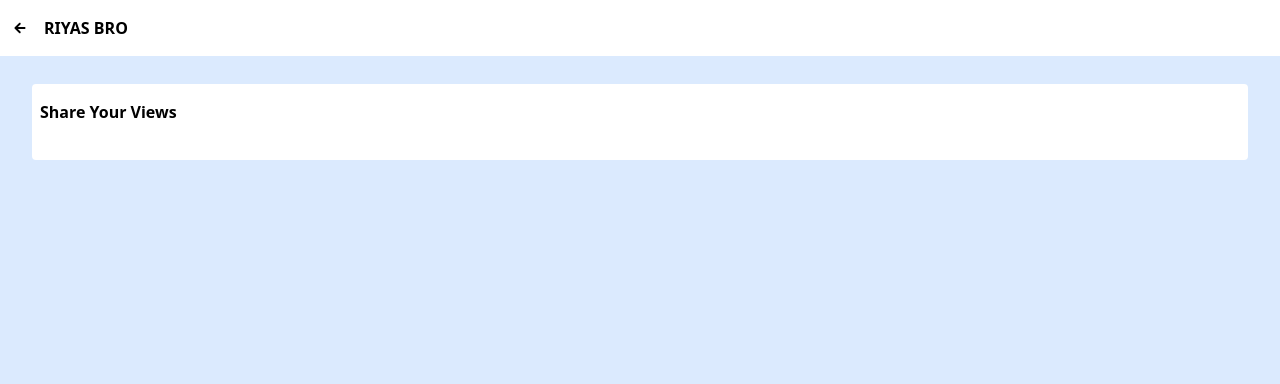
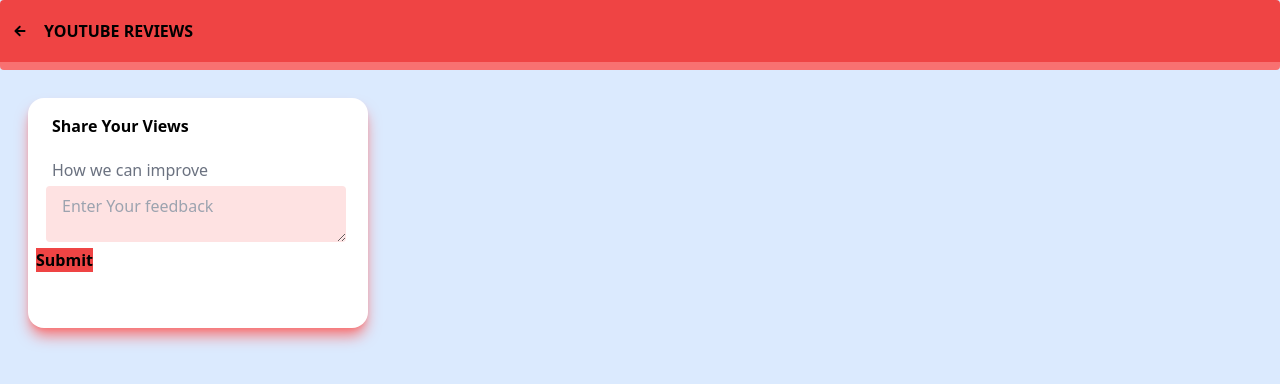
Before and after one commit to Its-Riyas-28/Feedback-App, a Next.js app: page /reviews/youtube in a window 1280 px wide. Shown: the top 384 px of the page. Built offline with nearby package versions, Linux system fonts and the light colour scheme; what @designbycode/tailwindcss-text-shadow would draw is missing.

Commit message:
Refactor: Organize project structure and updated code

```diff
--- a/src/app/page.js
+++ b/src/app/page.js
@@ -7,42 +7,42 @@
 export default function Home() {
   return (
     <div className="w-full md:1/2 ">
-      <header className="h-[186px] desktopui:h-[500px] bg-green-500 p-5 text-center border-b-8 border-green-400 items-center justify-center">
+      <header className="h-[186px]  bg-green-500 p-5 text-center border-b-8 border-green-400 items-center justify-center">
 
         <div>
-                <h3 className="font-semibold text-2xl absolute mr-[80px] inset-x-0 top-[70px]  desktopui:top-[190px] desktopui:text-5xl text-shadow text-shadow-green-900">Hi,</h3>
-                <h3 className="font-semibold text-2xl absolute ml-[70px] inset-x-0 top-[70px] text-green-200 desktopui:top-[190px] desktopui:text-5xl text-shadow text-shadow-black-900">I'm Riyas</h3>
+                <h3 className="font-semibold text-2xl absolute mr-[80px] inset-x-0 top-[70px]   text-shadow text-shadow-green-900">Hi,</h3>
+                <h3 className="font-semibold text-2xl absolute ml-[70px] inset-x-0 top-[70px] text-green-200 text-shadow text-shadow-black-900">I'm Riyas</h3>
         </div>
 
         <div>
-              <Image src="https://github.com/Its-Riyas-28.png" sizes="100%" width={100} height={100} priority alt="profile" className="w-[120px] desktopui:w-[350px]  desktopui:top-[300px] desktopui:h-[350px] h-[120px] top-[120px] absolute m-auto inset-x-0 shadow-lg border-1 border-black shadow-black rounded-full"/>
+              <Image src="https://github.com/Its-Riyas-28.png" sizes="100%" width={100} height={100} priority alt="profile" className="w-[120px] h-[120px] top-[120px] absolute m-auto inset-x-0 shadow-lg border-1 border-black shadow-black rounded-full"/>
         </div>
 
 
       </header>
 
-      <div className="bg-gray-100 desktopui:h-[1790px] desktop:h-[769px] laptop:h-[559px] h-[370px] w-full md:1/2">
+      <div className="tablet:ml-[530px] sm:ml-[15px] mt-[120px] h-[370px] w-[400px] md:1/2">
 
-        <div className=" bg-white box-shadow border-2 border-green-100 shadow-2xl shadow-green-400 p-4 ml-4 mr-4 desktopui:mt-[240px]  desktopui:ml-[50px]  desktopui:h-[600px] desktopui:mr-[50px] mt-[70px] rounded-2xl">
-          <div className="font-semibold desktopui:text-5xl">Share Your Views</div>
+        <div className=" bg-white box-shadow border-2 border-green-100 shadow-2xl shadow-green-400 p-4 ml-4 mr-4 mt-[70px] rounded-2xl">
+          <div className="font-semibold">Share Your Views</div>
 
-        <ul className="py-3 desktopui:py-[40px]">
+        <ul className="py-3">
 
           <li className="relative">
 
-            <div><SiYoutube className="text-red-500 text-2xl desktopui:top-[40px]  desktopui:ml-[70px] desktopui:text-7xl absolute top-[22px] ml-4"/></div>
+            <div><SiYoutube className="text-red-500 text-2xl absolute top-[22px] ml-4"/></div>
 
-            <Link href={'/reviews/youtube'} className="border-2 border-red-100 rounded-2xl                   desktopui:px-[120px] desktopui:py-[50px] desktopui:text-5xl desktopui:ml-[40px] desktopui:mr-[40px]
+            <Link href={'/reviews/youtube'} className="border-2 border-red-100 rounded-2xl
                             items-center space-x-4 px-4 py-5 box-shadow shadow-lg
                           shadow-red-500 flex p-2 pl-[50px]">Youtube Reviews</Link>
           </li>
 
-          <li className="relative py-5 desktopui:py-[50px]">
+          <li className="relative py-5">
 
-            <div><MdEvent className="text-purple-500 text-2xl desktopui:ml-[70px] desktopui:top-[100px] desktopui:text-7xl absolute top-[42px] ml-4"/></div>
+            <div><MdEvent className="text-purple-500 text-2xl  absolute top-[42px] ml-4"/></div>
 
             <div className="border-2 border-red-100 rounded-2xl
-                            items-center space-x-4 px-4 py-5 box-shadow shadow-lg desktopui:px-[120px] desktopui:py-[50px] desktopui:text-5xl desktopui:ml-[40px] desktopui:mr-[40px]
+                            items-center space-x-4 px-4 py-5 box-shadow shadow-lg
                           shadow-purple-500 flex p-2 pl-[50px]">Event Reviews</div>
           </li>
 
--- a/src/app/reviews/layout.jsx
+++ b/src/app/reviews/layout.jsx
@@ -1,5 +1,4 @@
 import { Inter } from "next/font/google";
-import JackIcon from '../../components/jackicon';
 
 
 // import "./globals.css";
@@ -15,7 +14,7 @@
   return (
     <div>
       <div>
-       <JackIcon appTitle={'Riyas bro'}/>
+
        </div>
       {children}
       </div>
--- a/src/app/reviews/youtube/page.jsx
+++ b/src/app/reviews/youtube/page.jsx
@@ -1,11 +1,52 @@
+"use client"
 import React from 'react'
+import { useRouter } from 'next/navigation';
+import { IoMdArrowRoundBack } from "react-icons/io";
 
 function YouTubeReview() {
+  const router = useRouter();
   return (
-    <div className='bg-white mt-7 rounded py-9 mx-8 pl-2 pt-4 '>
-        <h4 className='font-semibold'>Share Your Views</h4>
+    <div className="w-full md:1/2 ">
+    <header className=" h-[70px]  bg-red-500  border-b-8 border-red-400 py-4  rounded flex px-3 space-x-4 items-center">
+        <button type='button' onClick={() => router.back()}><IoMdArrowRoundBack /> </button>
+          <h3 className='font-semibold uppercase'>Youtube Reviews</h3>
+          </header>
+
+
+    <div className='bg-white ml-7 mt-7 w-[340px] rounded-2xl py-9 pl-2 pt-4 shadow-red-400 shadow-lg '>
+        <h4 className='font-semibold pl-4 '>Share Your Views</h4>
+
+        <form action='' className='my-5'>
+          <div>
+          <label htmlFor='improve' className='block text-gray-500 pl-4 '>How we can improve</label>
+          <textarea placeholder='Enter Your feedback' className='bg-red-100 w-[300px] px-4 pt-2 mt-1 rounded ml-[10px]'></textarea>
+          </div>
+
+
+          <div>
+            <button type='button' className='bg-red-500 font-semibold font-sans'>Submit</button>
+          </div>
+        </form>
+    </div>
     </div>
   )
 }
 
 export default YouTubeReview
+
+
+// "use client"
+// import { useRouter } from 'next/navigation';
+//import React from 'react'
+//import { IoMdArrowRoundBack } from "react-icons/io";
+
+//function jackicon({appTitle}) {
+  //const router = useRouter();
+  //return (
+
+    //<header className=" bg-red-500  border-b-8 border-red-400 py-4 w-[425px] rounded flex px-3 space-x-4 items-center">
+      //  <button type='button' onClick={() => router.back()}><IoMdArrowRoundBack /></button>
+        //    <h3 className='font-semibold uppercase'>{appTitle}</h3>
+          //  </header>
+  //);
+//}
--- a/src/components/jackicon.jsx
+++ /dev/null
@@ -1,17 +0,0 @@
-"use client"
-import { useRouter } from 'next/navigation';
-import React from 'react'
-import { IoMdArrowRoundBack } from "react-icons/io";
-
-function jackicon({appTitle}) {
-  const router = useRouter();
-  return (
-
-    <header className=" bg-white py-4 flex px-3 space-x-4 items-center">
-        <button type='button' onClick={() => router.back()}><IoMdArrowRoundBack /></button>
-            <h3 className='font-semibold uppercase'>{appTitle}</h3>
-            </header>
-  );
-}
-
-export default jackicon
```
